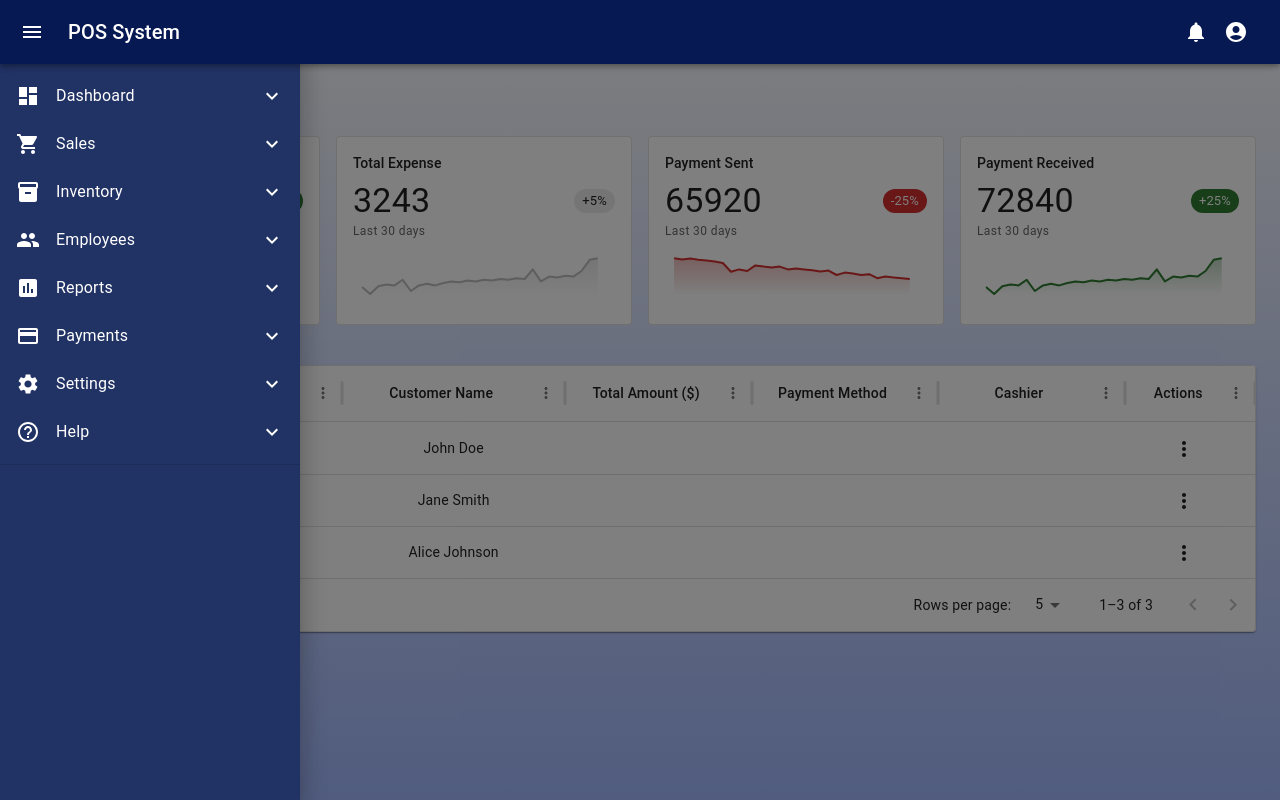
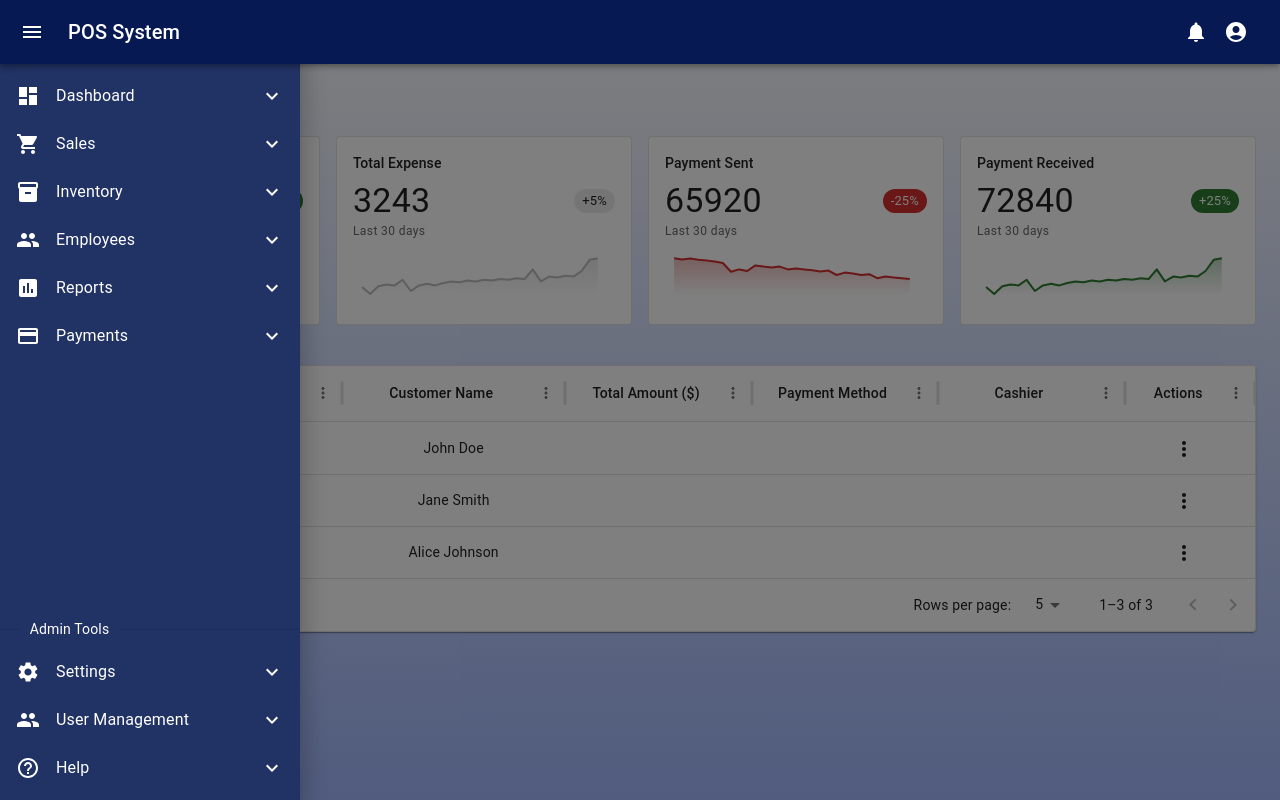
Before and after one commit to haroonbajwa/point-of-sale, a React (Vite) app in the folder frontend/: page / in a window 1280 px wide. Both pictures are taken after a click on the button 32 px from the left and 32 px from the top of the page. Built offline with nearby package versions, Linux system fonts and the light colour scheme.

Commit message:
sidebar updated

```diff
--- /dev/null
+++ b/frontend/src/views/sidebar/MenuItems.tsx
@@ -0,0 +1,95 @@
+import {
+  Dashboard as DashboardIcon,
+  ShoppingCart,
+  Inventory,
+  People,
+  Assessment,
+  Settings,
+  Payment,
+  HelpOutline,
+} from "@mui/icons-material";
+import { IMenuItem } from "./types";
+
+export const menuItems: IMenuItem[] = [
+  {
+    name: "Dashboard",
+    icon: <DashboardIcon />,
+    subItems: [
+      { name: "Overview of Sales", path: "/dashboard/overview" },
+      { name: "Total Revenue", path: "/dashboard/revenue" },
+      { name: "Top-selling Products", path: "/dashboard/products" },
+      { name: "Recent Activity Log", path: "/dashboard/activity" },
+    ],
+  },
+  {
+    name: "Sales",
+    icon: <ShoppingCart />,
+    subItems: [
+      { name: "New Sale", path: "/sales/new" },
+      { name: "Sales History", path: "/sales/history" },
+      { name: "Refunds/Returns", path: "/sales/refunds" },
+    ],
+  },
+  {
+    name: "Inventory",
+    icon: <Inventory />,
+    subItems: [
+      { name: "Products", path: "/inventory/products" },
+      { name: "Categories", path: "/inventory/categories" },
+      { name: "Stock Management", path: "/inventory/stockManagement" },
+      { name: "Low Stock Alerts", path: "/inventory/lowStock" },
+    ],
+  },
+  {
+    name: "Employees",
+    icon: <People />,
+    subItems: [
+      { name: "Employee List", path: "/employees/list" },
+      { name: "Roles and Permissions", path: "/employees/roles" },
+    ],
+  },
+  {
+    name: "Reports",
+    icon: <Assessment />,
+    subItems: [
+      { name: "Sales Report", path: "/reports/sales" },
+      { name: "Product Performance", path: "/reports/products" },
+    ],
+  },
+  {
+    name: "Payments",
+    icon: <Payment />,
+    subItems: [
+      { name: "Payment Transactions", path: "/payments/transactions" },
+      { name: "Payment Gateway Setup", path: "/payments/setup" },
+    ],
+  },
+];
+
+export const adminMenuItems: IMenuItem[] = [
+  {
+    name: "Settings",
+    icon: <Settings />,
+    subItems: [
+      { name: "General Settings", path: "/settings/general" },
+      { name: "Tax Configuration", path: "/settings/tax" },
+    ],
+  },
+  {
+    name: "User Management",
+    icon: <People />,
+    subItems: [
+      { name: "Manage users", path: "userManagement/users" },
+      { name: "Roles", path: "userManagement/roles" },
+      { name: "Permissions", path: "userManagement/permissions" },
+    ],
+  },
+  {
+    name: "Help",
+    icon: <HelpOutline />,
+    subItems: [
+      { name: "User Guide", path: "/help/userGuide" },
+      { name: "Contact Support", path: "/help/contact" },
+    ],
+  },
+];
--- a/frontend/src/views/sidebar/Sidebar.tsx
+++ b/frontend/src/views/sidebar/Sidebar.tsx
@@ -1,15 +1,6 @@
-import {
-  ExpandLess,
-  ExpandMore,
-  Dashboard as DashboardIcon,
-  ShoppingCart,
-  Inventory,
-  People,
-  Assessment,
-  Settings,
-  Payment,
-  HelpOutline,
-} from "@mui/icons-material";
+import React, { useState } from "react";
+import { useNavigate } from "react-router-dom";
+import { ExpandLess, ExpandMore } from "@mui/icons-material";
 import {
   Box,
   Collapse,
@@ -21,9 +12,8 @@ import {
   ListItemText,
   Toolbar,
 } from "@mui/material";
-import React, { useState } from "react";
-import { useNavigate } from "react-router-dom";
-import { IMenuItem, ISidebar } from "./types";
+import { ISidebar } from "./types";
+import { adminMenuItems, menuItems } from "./MenuItems";
 
 const drawerWidth = 300;
 
@@ -35,78 +25,6 @@ const Sidebar = ({ isDrawerOpen, toggleDrawer }: ISidebar) => {
   const handleCollapseToggle = (name: string) => {
     setOpenItems((prev) => ({ ...prev, [name]: !prev[name] }));
   };
-
-  const menuItems: IMenuItem[] = [
-    {
-      name: "Dashboard",
-      icon: <DashboardIcon />,
-      subItems: [
-        { name: "Overview of Sales", path: "/dashboard/overview" },
-        { name: "Total Revenue", path: "/dashboard/revenue" },
-        { name: "Top-selling Products", path: "/dashboard/products" },
-        { name: "Recent Activity Log", path: "/dashboard/activity" },
-      ],
-    },
-    {
-      name: "Sales",
-      icon: <ShoppingCart />,
-      subItems: [
-        { name: "New Sale", path: "/sales/new" },
-        { name: "Sales History", path: "/sales/history" },
-        { name: "Refunds/Returns", path: "/sales/refunds" },
-      ],
-    },
-    {
-      name: "Inventory",
-      icon: <Inventory />,
-      subItems: [
-        { name: "Products", path: "/inventory/products" },
-        { name: "Categories", path: "/inventory/categories" },
-        { name: "Stock Management", path: "/inventory/stock-management" },
-        { name: "Low Stock Alerts", path: "/inventory/low-stock" },
-      ],
-    },
-    {
-      name: "Employees",
-      icon: <People />,
-      subItems: [
-        { name: "Employee List", path: "/employees/list" },
-        { name: "Roles and Permissions", path: "/employees/roles" },
-      ],
-    },
-    {
-      name: "Reports",
-      icon: <Assessment />,
-      subItems: [
-        { name: "Sales Report", path: "/reports/sales" },
-        { name: "Product Performance", path: "/reports/products" },
-      ],
-    },
-    {
-      name: "Payments",
-      icon: <Payment />,
-      subItems: [
-        { name: "Payment Transactions", path: "/payments/transactions" },
-        { name: "Payment Gateway Setup", path: "/payments/setup" },
-      ],
-    },
-    {
-      name: "Settings",
-      icon: <Settings />,
-      subItems: [
-        { name: "General Settings", path: "/settings/general" },
-        { name: "Tax Configuration", path: "/settings/tax" },
-      ],
-    },
-    {
-      name: "Help",
-      icon: <HelpOutline />,
-      subItems: [
-        { name: "User Guide", path: "/help/user-guide" },
-        { name: "Contact Support", path: "/help/contact" },
-      ],
-    },
-  ];
 
   return (
     <Drawer
@@ -157,8 +75,44 @@ const Sidebar = ({ isDrawerOpen, toggleDrawer }: ISidebar) => {
             </React.Fragment>
           ))}
         </List>
-
-        <Divider />
+      </Box>
+      <Box marginTop="auto">
+        <Divider textAlign="left" sx={{ fontSize: "14px" }}>
+          Admin Tools
+        </Divider>
+        <List>
+          {adminMenuItems.map((item) => (
+            <React.Fragment key={item.name}>
+              <ListItemButton onClick={() => handleCollapseToggle(item.name)}>
+                <ListItemIcon
+                  sx={{ minWidth: "40px", color: "primary.contrastText" }}
+                >
+                  {item.icon}
+                </ListItemIcon>
+                <ListItemText primary={item.name} />
+                {openItems[item.name] ? <ExpandLess /> : <ExpandMore />}
+              </ListItemButton>
+              <Collapse in={openItems[item.name]} timeout="auto" unmountOnExit>
+                <List component="div" disablePadding>
+                  {item.subItems?.map((subItem) => (
+                    <ListItemButton
+                      key={subItem.name}
+                      onClick={() => {
+                        navigate(subItem.path);
+                        toggleDrawer();
+                      }}
+                    >
+                      <ListItemText
+                        sx={{ paddingLeft: "50px" }}
+                        primary={subItem.name}
+                      />
+                    </ListItemButton>
+                  ))}
+                </List>
+              </Collapse>
+            </React.Fragment>
+          ))}
+        </List>
       </Box>
     </Drawer>
   );
```
